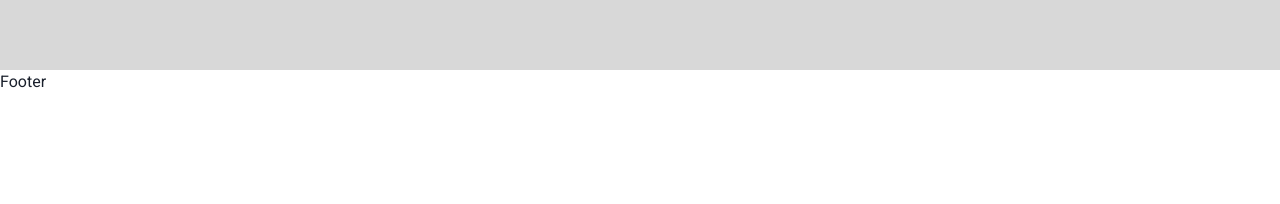
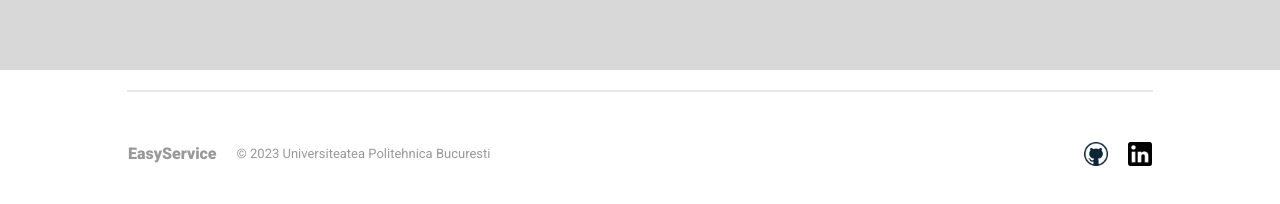
Before and after one commit to RaduNicolae8/FE-Diploma-Project, a React (Vite) app: page / in a window 1280 px wide. Shown: the part 5430-5634 px from the top of the page. Before the commit the page ends 5524 px from the top, so only its background shows below. Built offline with nearby package versions, Linux system fonts and the light colour scheme.

Commit message:
Added footer + fixed overflow

```diff
--- a/src/components/footer/Footer.jsx
+++ b/src/components/footer/Footer.jsx
@@ -1,9 +1,30 @@
 import React from 'react'
 import './Footer.scss'
+import { Link } from 'react-router-dom'
 
 const Footer = () => {
   return (
-    <div className='footer'>Footer</div>
+    <div className='hr'>
+    <hr />
+    <div className='footer'>
+      <div className="container">
+      <div className="left">
+        <h2>EasyService</h2>
+        <span>© 2023 Universiteatea Politehnica Bucuresti</span>
+      </div>
+      <div className="right">
+        <div className="social">
+          <Link to="https://github.com/RaduNicolae8">
+          <img src="src\images\github.png" alt="" />
+          </Link>
+          <Link to="https://www.linkedin.com/in/radu-nicolae-petrachioiu-0309a5174/">
+          <img src="src\images\linkedin.png" alt="" />
+          </Link>
+        </div>
+      </div>
+      </div>
+    </div>
+    </div>
   )
 }
 
--- a/src/components/footer/Footer.scss
+++ b/src/components/footer/Footer.scss
@@ -0,0 +1,53 @@
+.hr{
+    hr{
+        margin: 20px auto;
+        width: 80%;
+        height: 0px;
+        border: 1.0px solid rgb(234, 232, 232);
+    }
+    .footer{
+        display: flex;
+        justify-content: center;
+        color: #999;
+    margin: 50px 0px;
+
+    hr{
+
+        width: 100%;
+        height: 0px;
+        border: 1.0px solid rgb(237, 233, 233);
+    }
+    img{
+        width: 24px;
+        height: 24px;
+    }
+    .container{
+        width: 80%;
+        display: flex;
+        align-items: center;
+        justify-content: space-between;
+        .left{
+            display: flex;
+            align-items: center;
+            gap: 20px;
+            h2{
+                font-weight: 800;
+            }
+            span{
+                font-size: 13px;
+            }
+        }
+        .right{
+            display: flex;
+            align-items: center;
+            gap: 30px;
+
+            .social{
+                display: flex;
+                align-items: center;
+                gap: 20px;
+            }
+        }
+    }
+}
+}
--- a/src/components/navbar/Navbar.scss
+++ b/src/components/navbar/Navbar.scss
@@ -1,3 +1,4 @@
+
 .navbar{
     display: flex;
     flex-direction: column;
@@ -83,7 +84,7 @@
     hr{
         width: 100%;
         height: 0px;
-        border: 0.5px solid lightgrey;
+        border: 0.5px 0px solid lightgrey;
     }
 
     .menu{
--- a/src/components/serviceCard/ServiceCard.jsx
+++ b/src/components/serviceCard/ServiceCard.jsx
@@ -10,6 +10,7 @@ function ServiceCard({item}) {
         <div className="info">
             <div className="user">
                 <span>{item.username}</span>
+                {item.isRequest === true ? <span className='isRequest'>[Requested]</span> : null}
             </div>
             <p>{item.desc}</p>
             <div className="star">
--- a/src/components/serviceCard/ServiceCard.scss
+++ b/src/components/serviceCard/ServiceCard.scss
@@ -16,10 +16,27 @@
         flex-direction: column;
         gap: 15px;
 
+
         .user{
             display: flex;
             align-items: center;
             gap: 10px;
+            padding-right: 10px;
+            float: left;
+
+        }
+
+        .isRequest{
+            display: flex;
+            align-items: center;
+            gap: 20px;
+            float:right;
+            color: #ECB390;
+            font-size: 18px;
+            font-weight: 500;
+            text-align:right;
+            margin:0px 11.8%;
+            position: absolute;
 
         }
 
```
Also changed, not shown: src/images/github.png (added), src/images/linkedin.png (added).
